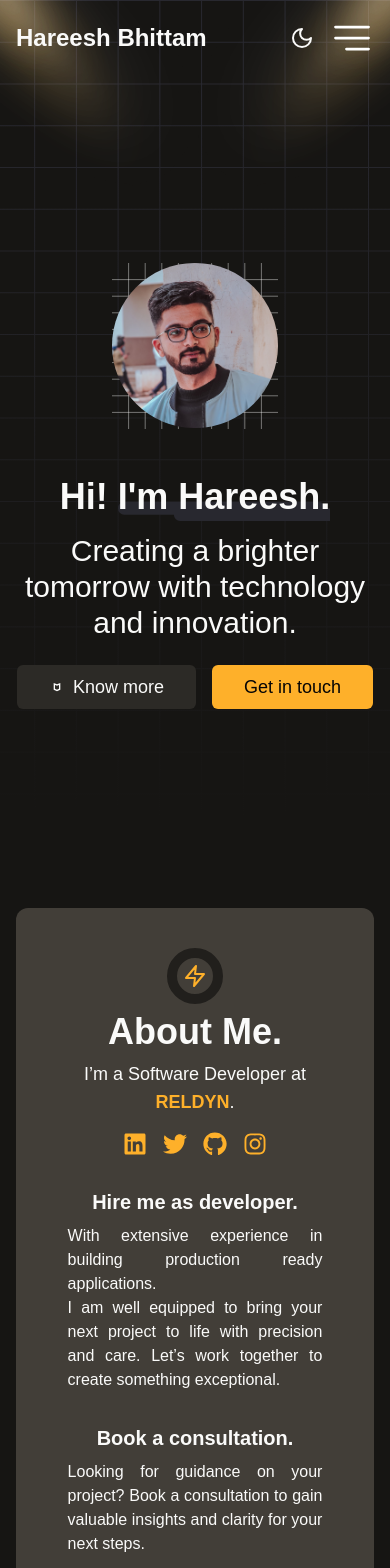
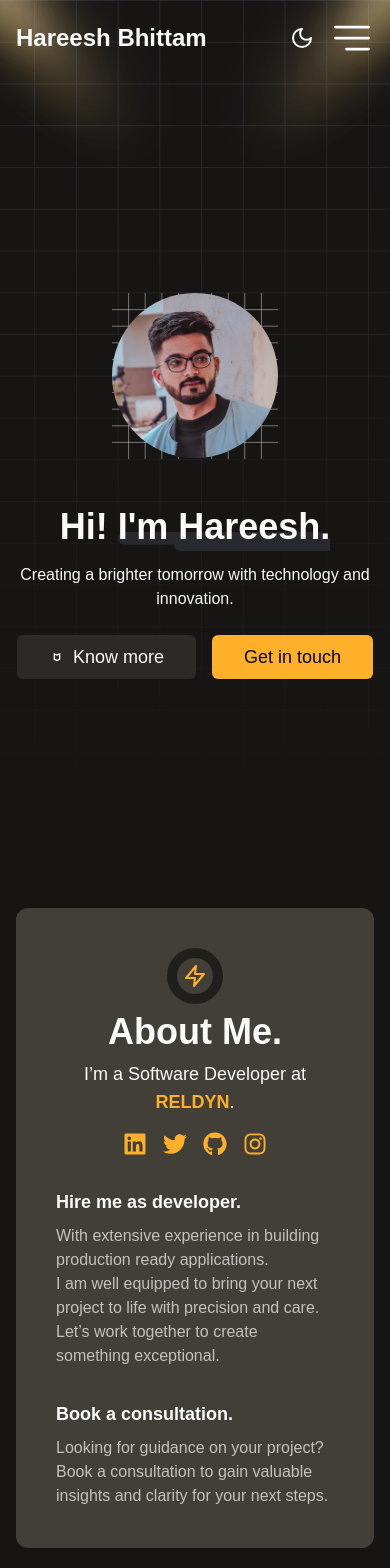
Before and after one commit to Hareesh108/me.github.io, a Next.js app: page / in a window 390 px wide. Shown: the top 1568 px of the page. Built offline with nearby package versions, Linux system fonts and the light colour scheme.

Commit message:
Minor change

```diff
--- a/app/globals.css
+++ b/app/globals.css
@@ -4,36 +4,6 @@
 
 body {
   font-family: Arial, Helvetica, sans-serif;
-}
-
-h1 {
-  font-size:  3rem /* 24px */;
-  line-height: 2rem /* 32px */;
-}
-
-h2 {
-  font-size: 1.875rem /* 30px */;
-  line-height: 2.25rem /* 36px */;
-}
-
-h3 {
-  font-size: 1.5rem /* 24px */;
-  line-height: 2rem /* 32px */;
-}
-
-h4 {
-  font-size: 1.25rem /* 20px */;
-  line-height: 1.75rem /* 28px */;
-}
-
-h5 {
-  font-size: 1.125rem /* 18px */;
-  line-height: 1.75rem /* 28px */;
-}
-
-h6 {
-  font-size: 1rem ;
-  line-height: 1.50rem ;
 }
 
 @keyframes gradient-border-animation {
--- a/components/about-me/index.tsx
+++ b/components/about-me/index.tsx
@@ -74,10 +74,10 @@ export default function AboutMePage() {
         </div>
       </div>
 
-      <div className="flex flex-col gap-2 items-center md:items-start mx-4 lg:mx-auto">
-        <h1 className="text-xl md:text-3xl font-bold">Hire me as developer.</h1>
+      <div className="flex flex-col gap-2 items-start mx-4 lg:mx-auto">
+        <h1 className="text-lg md:text-3xl font-bold">Hire me as developer.</h1>
 
-        <p className="text-wrap text-justify w-11/12">
+        <p className="opacity-70">
           With extensive experience in building production ready applications.{" "}
           <br /> I am well equipped to bring your next project to life with
           precision and care. Let’s work together to create something
@@ -85,10 +85,10 @@ export default function AboutMePage() {
         </p>
       </div>
 
-      <div className="flex flex-col gap-2 items-center md:items-start mx-4 lg:mx-auto">
-        <h1 className="text-xl md:text-3xl font-bold">Book a consultation.</h1>
+      <div className="flex flex-col gap-2 mx-4 lg:mx-auto">
+        <h1 className="text-lg md:text-3xl font-bold">Book a consultation.</h1>
 
-        <p className="text-wrap text-justify w-11/12">
+        <p className="opacity-70">
           Looking for guidance on your project? Book a consultation to gain
           valuable insights and clarity for your next steps.{" "}
         </p>
--- a/components/about-me/testing.ts
+++ /dev/null
@@ -1,35 +0,0 @@
-interface PizzaMenu {
-    starter: string;
-    pizza: string;
-    beverage: string;
-    dessert: string;
-  }
-
-  const simpleMenu: PizzaMenu = {
-    starter: 'Salad',
-    pizza: 'Pepperoni',
-    beverage: 'Coke',
-    dessert: 'Vanilla ice cream',
-  };
-
-  function adjustMenu(
-    menu: PizzaMenu,
-    menuEntry: keyof PizzaMenu,
-    change: string,
-  ) {
-    menu[menuEntry] = change;
-    console.log(simpleMenu);
-
-  }
-
-  // 👍
-  adjustMenu(simpleMenu, 'pizza', 'Hawaii');
-  // 👍
-  adjustMenu(simpleMenu, 'beverage', 'Beer');
-
-  adjustMenu(simpleMenu,"starter","New")
-
-  // // 👎 Type - 'bevereger' is not assignable
-  // adjustMenu(simpleMenu, 'bevereger', 'Beer');
-  // // 👎 Wrong property - 'coffee' is not assignable
-  // adjustMenu(simpleMenu, 'coffee', 'Beer');
--- a/components/footer/index.tsx
+++ b/components/footer/index.tsx
@@ -42,7 +42,7 @@ export default function Footer() {
           </Link>
         </div>
         <div>
-          Created By{" "}
+          Created by{" "}
           <a href="https://www.linkedin.com/in/hareeshbhittam/" target="_black">
             <span className="font-bold text-primary hover:text-destructive">
               Me
--- a/components/work/index.tsx
+++ b/components/work/index.tsx
@@ -1,41 +1,20 @@
 "use client";
 
 import React from "react";
-import Image from "next/image";
-import { useTheme } from "next-themes";
+// import Image from "next/image";
+// import { useTheme } from "next-themes";
 
 export default function WorkPage() {
-  const { resolvedTheme } = useTheme();
-  const [mounted, setMounted] = React.useState(false);
+  // const { resolvedTheme } = useTheme();
+  // const [mounted, setMounted] = React.useState(false);
 
-  React.useEffect(() => setMounted(true), []);
+  // React.useEffect(() => setMounted(true), []);
 
-  const isDarkMode = resolvedTheme === "dark" && mounted;
-  const isLightMode = resolvedTheme === "light" && mounted;
+  // const isDarkMode = resolvedTheme === "dark" && mounted;
+  // const isLightMode = resolvedTheme === "light" && mounted;
 
   return (
     <div id="skills" className="max-w-screen-xl mt-6 md:mt-10 mx-4 xl:mx-auto">
-      <div className="relative">
-        {isDarkMode && (
-          <Image
-            src="/assets/light-effect.svg"
-            width={350}
-            height={350}
-            alt="left img"
-            className="w-full"
-          />
-        )}
-        {isLightMode && (
-          <Image
-            src="/assets/light-effect-01.svg"
-            width={350}
-            height={350}
-            alt="left img"
-            className="w-full"
-          />
-        )}
-      </div>
-
       <div className="w-full flex flex-col items-center">
         <div className="flex justify-center">
           <svg width="66" height="100" xmlns="http://www.w3.org/2000/svg">
```
Also changed, not shown: public/assets/light-effect.svg.
